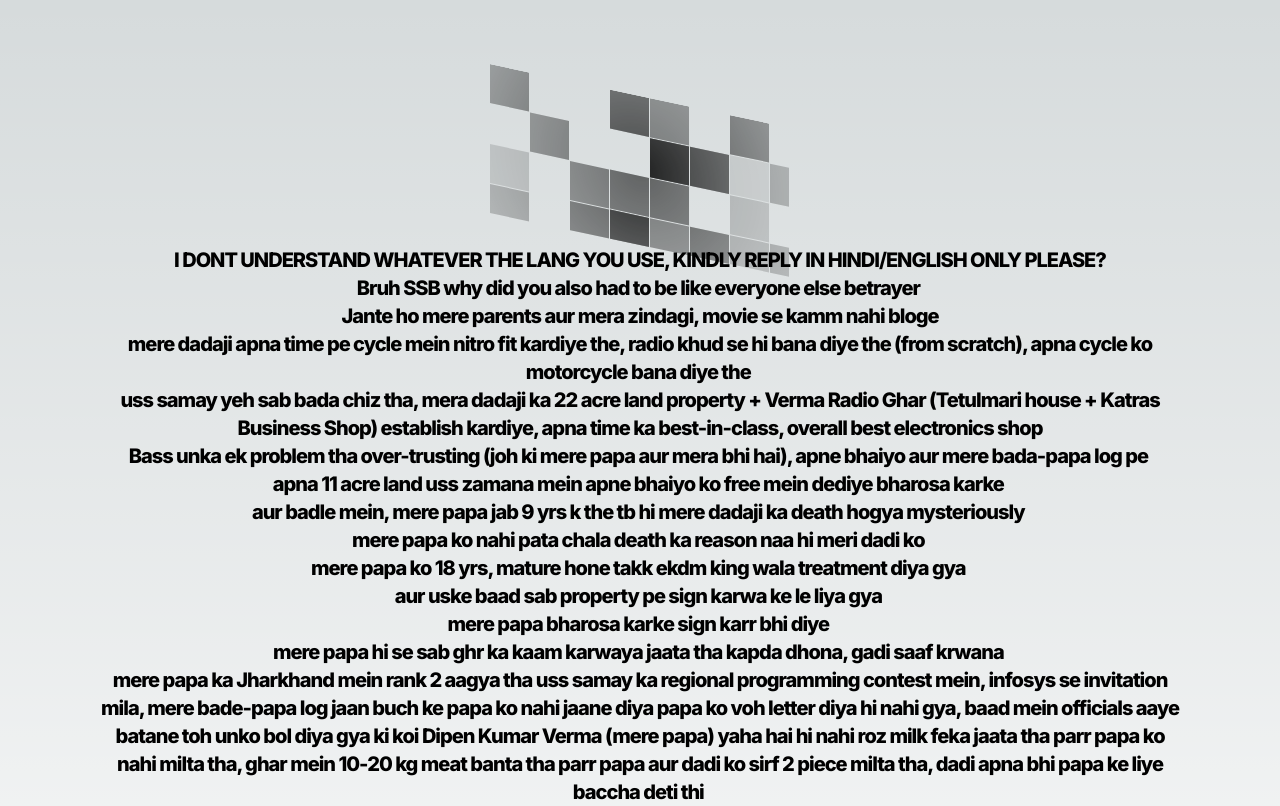
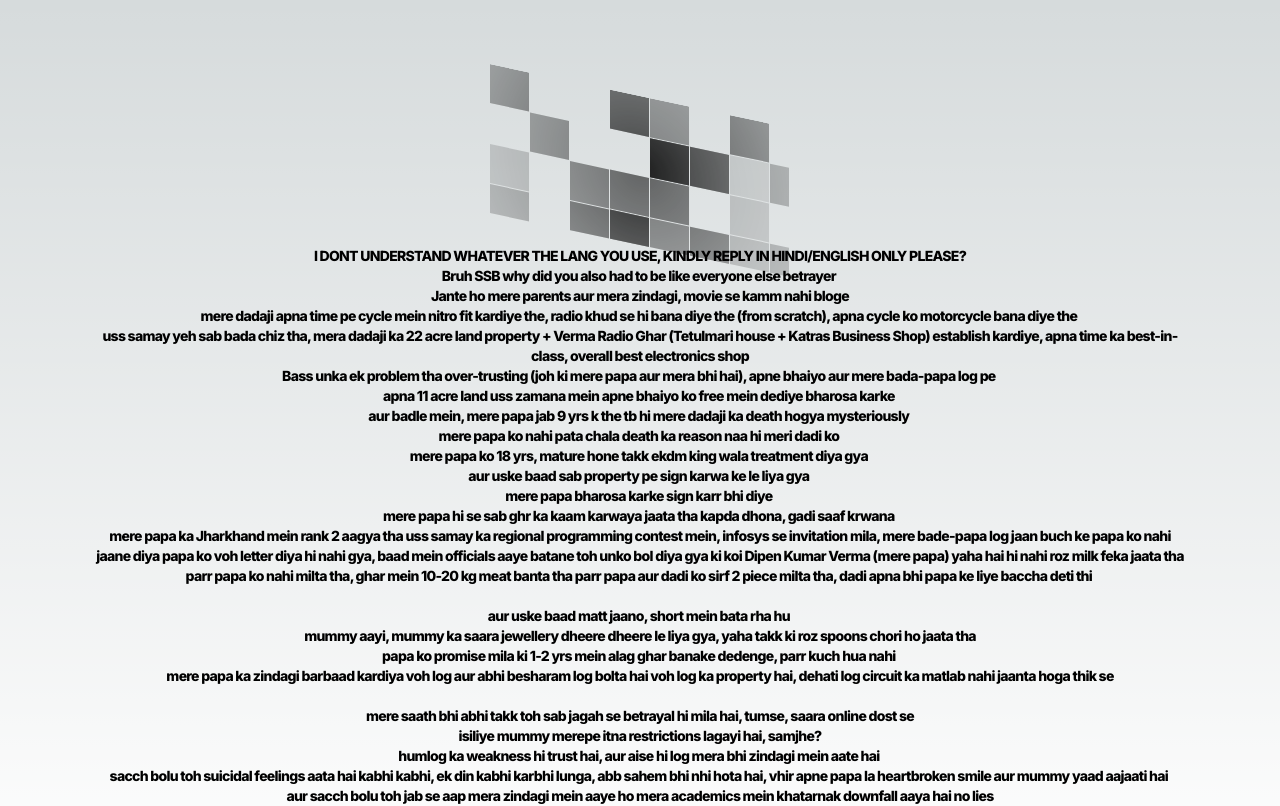
Before and after one commit to pixelDriftadv/x8, a Next.js app: page / in a window 1280 px wide. Shown: the top 806 px of the page. Built offline with nearby package versions, Linux system fonts and the light colour scheme.

Commit message:
Update page.tsx

```diff
--- a/src/app/page.tsx
+++ b/src/app/page.tsx
@@ -15,7 +15,7 @@ export default function Home() {
           'inset-x-0 inset-y-[-30%] h-[100%] skew-y-12'
         )}
       />
-      <p className="z-10 whitespace-pre-wrap text-center text-xl font-extrabold tracking-tighter text-black dark:text-white">
+      <p className="z-10 whitespace-pre-wrap text-center text-sm font-extrabold tracking-tighter text-black dark:text-white">
        I DONT UNDERSTAND WHATEVER THE LANG YOU USE, KINDLY REPLY IN HINDI/ENGLISH ONLY PLEASE?
         <br />
         Bruh SSB why did you also had to be like everyone else betrayer <br/>
```
